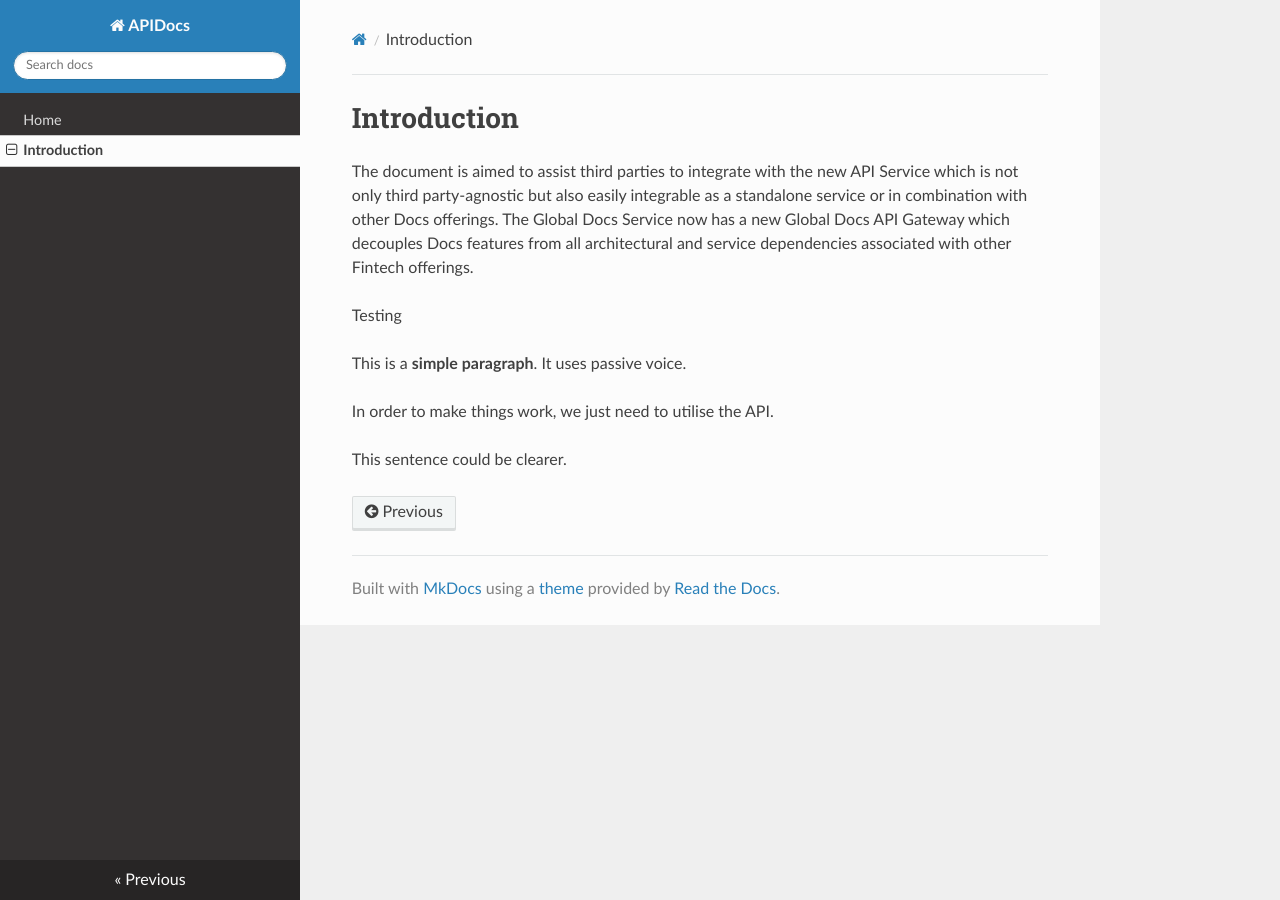
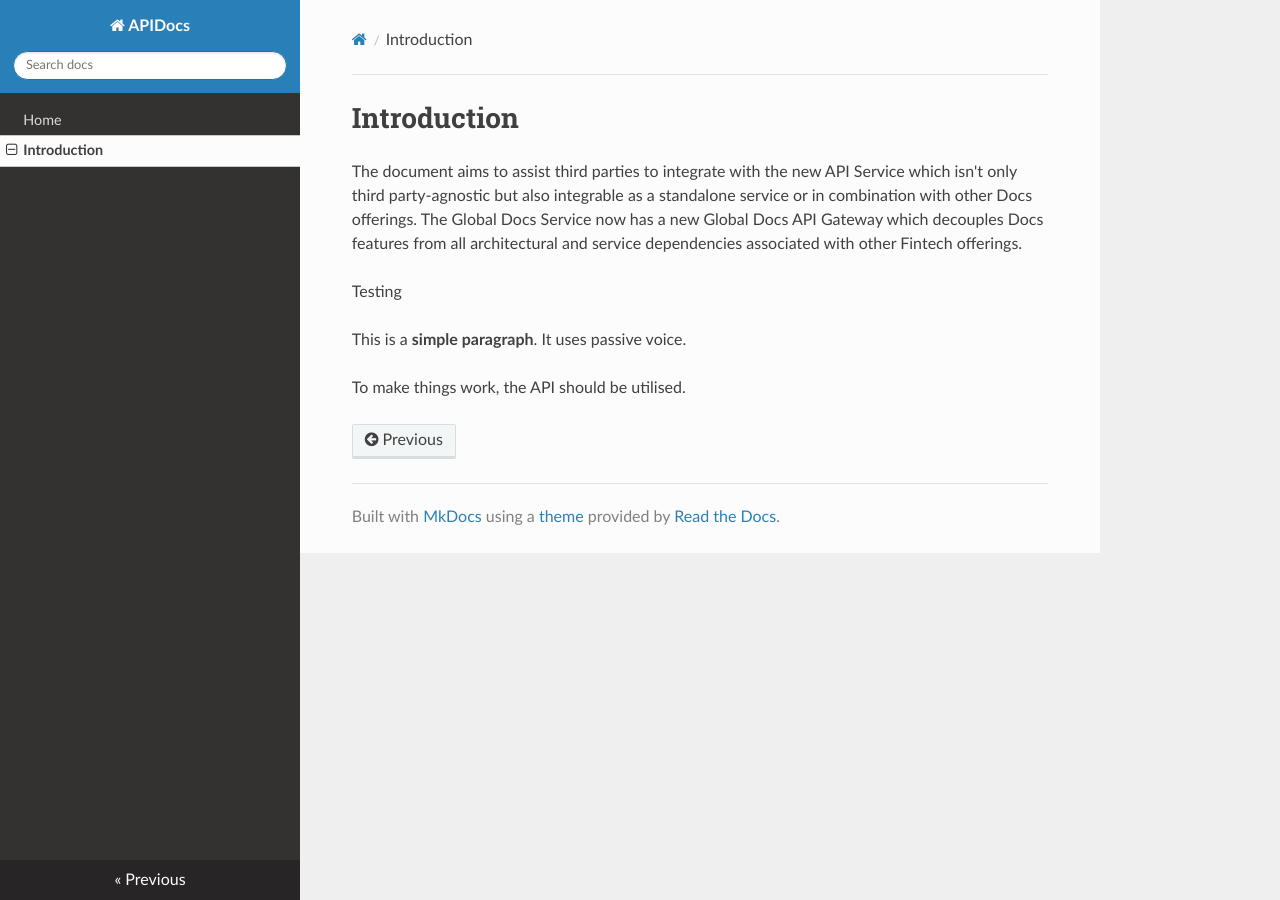
Before and after one commit to AllAboutDocs/APIDocs, an MkDocs documentation site: the page built from docs/introduction.md, in a window 1280 px wide. Built offline with MkDocs 1.6.1, drawn with Linux system fonts in a browser that asks for light colours; nearby versions of some CDN libraries.

```diff
--- a/docs/introduction.md
+++ b/docs/introduction.md
@@ -1,11 +1,9 @@
 # Introduction
 
-The document is aimed to assist third parties to integrate with the new API Service which is not only third party-agnostic but also easily integrable as a standalone service or in combination with other Docs offerings. The Global Docs Service now has a new Global Docs API Gateway which decouples Docs features from all architectural and service dependencies associated with other Fintech offerings.
+The document aims to assist third parties to integrate with the new API Service which isn't only third party-agnostic but also integrable as a standalone service or in combination with other Docs offerings. The Global Docs Service now has a new Global Docs API Gateway which decouples Docs features from all architectural and service dependencies associated with other Fintech offerings.
 
 Testing
 
 This is a **simple paragraph**. It uses passive voice.
 
-In order to make things work, we just need to utilise the API.
-
-This sentence could be clearer.
+To make things work, the API should be utilised.
```
Also changed, not shown: docs/authentication-and-authorization.md (added, +39 -0 lines), 1 other file.
